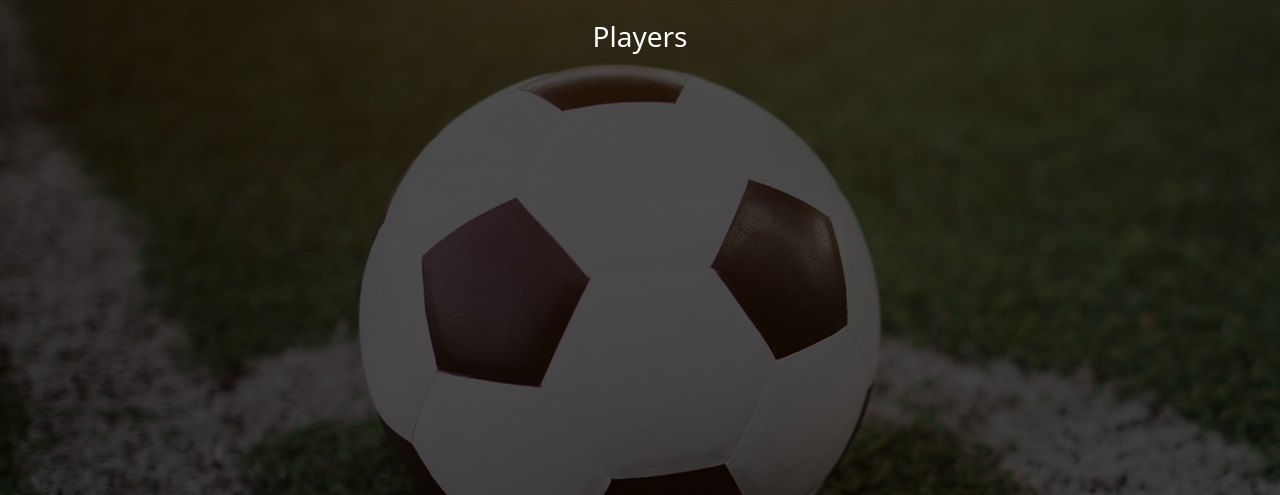
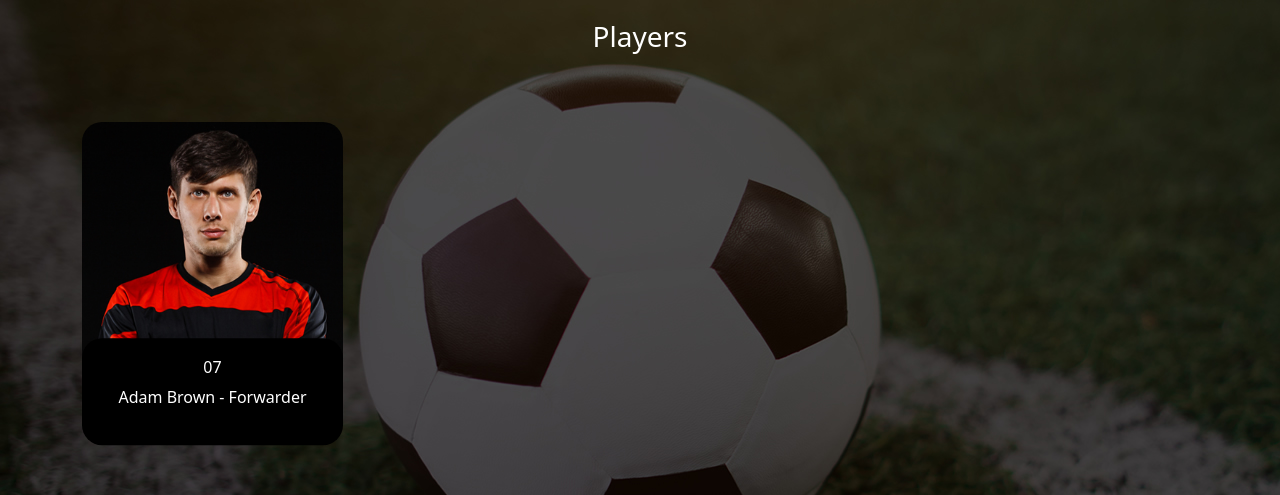
Before and after one commit to FernandoVerderame/proj-html-vuejs, a Vue app: page / in a window 1280 px wide. Shown: the top 495 px of the page. Built offline with nearby package versions, Linux system fonts and the light colour scheme.

Commit message:
added card element & card style

```diff
--- a/src/components/players/PlayerCard.vue
+++ b/src/components/players/PlayerCard.vue
@@ -4,6 +4,47 @@ export default {
 }
 </script>
 
-<template></template>
+<template>
+    <div class="player-card">
+        <figure>
+            <img src="../../assets/img/player1.jpg" alt="Player 1" class="img-fluid">
+            <div class="player-info">
+                <h6>07</h6>
+                <p>Adam Brown - Forwarder</p>
+            </div>
+        </figure>
+    </div>
+</template>
 
-<style lang="scss" scoped></style>
+<style lang="scss" scoped>
+.player-card {
+    position: relative;
+    color: #fff;
+    text-align: center;
+    border-radius: 20px;
+    cursor: pointer;
+
+
+    figure {
+        overflow: hidden;
+
+        img {
+            border-radius: 20px;
+
+        }
+    }
+
+    .player-info {
+        padding: 20px;
+        position: absolute;
+        left: 0;
+        right: 0;
+        bottom: 100px;
+        transform: translateY(100%);
+        background-color: #000;
+
+        border-radius: 20px;
+    }
+
+}
+</style>
```
